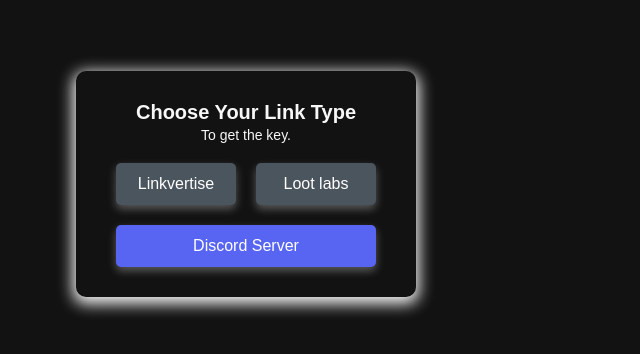
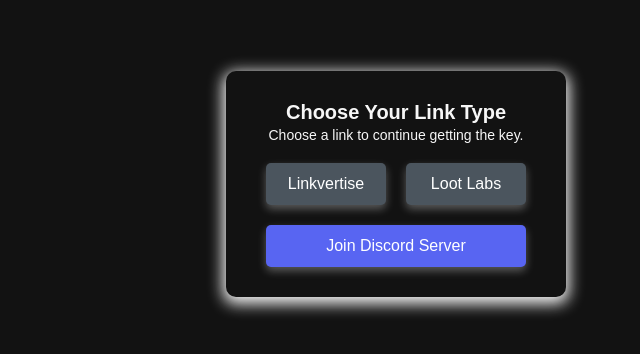
Before and after one commit to redopy7/kazura-, a website: page web/index.html in a window 1280 px wide. Shown: the part 216-570 px from the top of the page, without its empty margins (394-1034 px from the left). Drawn offline with Linux system fonts and the light colour scheme.

Commit message:
Update index.html

```diff
--- a/web/index.html
+++ b/web/index.html
@@ -6,15 +6,19 @@
     <title>Link Type</title>
     <link rel="stylesheet" href="styles.css">
 </head>
-<body class="dark-mode">
+<body>
+    <div class="background">
+        <canvas id="particle-canvas"></canvas>
+    </div>
     <div class="container">
         <h1>Choose Your Link Type</h1>
-        <p>To get the key.</p>
+        <p>Choose a link to continue getting the key.</p>
         <div class="buttons">
             <a href="https://linkvertise.com/477673/kalitorkey?o=sharing" class="button">Linkvertise</a>
-            <a href="https://lootdest.org/s?6df014f6" class="button">Loot labs</a>
+            <a href="https://lootdest.org/s?6df014f6" class="button">Loot Labs</a>
         </div>
-        <a href="https://discord.gg/rw4YzxnUhp" class="discord-btn">Discord Server</a>
+        <a href="https://discord.gg/rw4YzxnUhp" class="discord-btn">Join Discord Server</a>
     </div>
+    <script src="script.js"></script>
 </body>
 </html>
```
